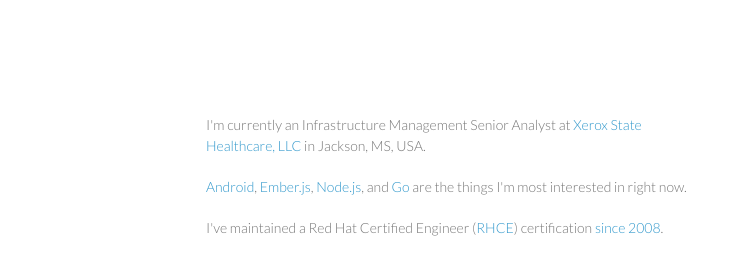
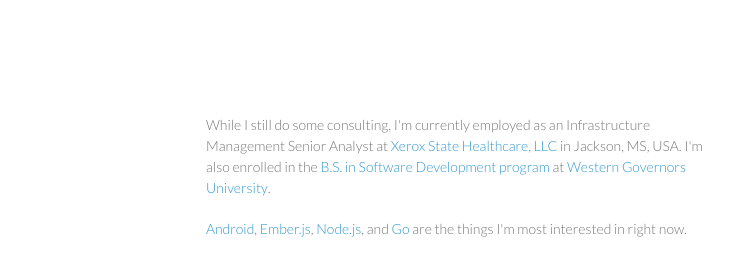
Before and after one commit to hourback/hourback.github.com, a plain HTML site: page index.html in a window 1280 px wide. Shown: the top 255 px of the page, 364-1097 px from the left. Drawn offline with Linux system fonts and the light colour scheme.

Commit message:
Update index.html
Added info about WGU.

```diff
--- a/index.html
+++ b/index.html
@@ -38,7 +38,10 @@
 
   </header>
   <section style="padding-top: 4em;">
-    <p>I'm currently an Infrastructure Management Senior Analyst at <a href="http://services.xerox.com/government-healthcare/enus.html">Xerox State Healthcare, LLC</a> in Jackson, MS, USA.</p>
+    <p>While I still do some consulting, I'm currently employed as an Infrastructure Management Senior Analyst at
+    <a href="http://services.xerox.com/government-healthcare/enus.html">Xerox State Healthcare, LLC</a> in Jackson, MS, USA.
+    I'm also enrolled in the <a href="http://www.wgu.edu/online_it_degrees/software_development_degree">B.S. in Software Development program</a>
+    at <a href="http://www.wgu.edu/">Western Governors University</a>.</p>
 
     <p><a href="https://developer.android.com/">Android</a>, <a href="http://emberjs.com/">Ember.js</a>,
     <a href="http://nodejs.org/">Node.js</a>, and <a href="http://golang.org/">Go</a> are the things I'm most interested in right now.</p>
```
